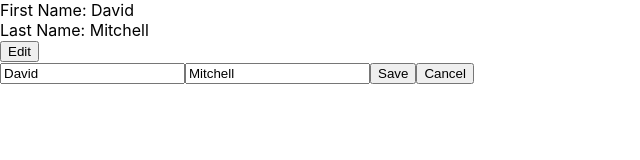
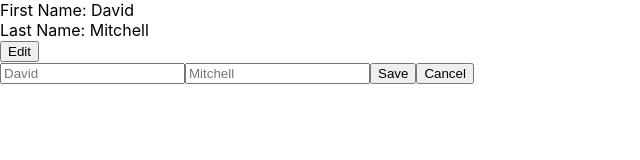
Before and after one commit to SamiBeig/react-events-app, a React (Create React App) app: page / in a window 1280 px wide. Shown: the top 160 px of the page, without its empty margins (0-640 px from the left). Built offline with nearby package versions, Linux system fonts and the light colour scheme.

Commit message:
Merged files, fixed errors to start project

```diff
--- a/src/Components/Display.js
+++ /dev/null
@@ -1,28 +0,0 @@
-import React from 'react';
-import '../App.css';
-
-class Display extends React.Component {
-  constructor(props) {
-    super(props);
-    this.state = {
-      firstName: 'David',
-      lastName: 'Mitchell'
-    };
-      this.handleNameChange = this.handleNameChange.bind(this);
-    }
-    render() {
-      return <div>
-      <div>First Name: {this.state.firstName}</div>
-      <div>Last Name: {this.state.lastName}</div>
-      <button type='button' onClick='Edit'>Edit</button>
-      </div>
-    }
-
-    handleNameChange(event) {
-      this.setState({
-        name: event.target.value
-      });
-    }
-};
-
-export default Display;
--- a/src/Components/Form.js
+++ b/src/Components/Form.js
@@ -1,22 +1,75 @@
-import React from 'react';
-import Display from './Display'
-import Input from './Input'
-import '../App.css';
+import React from "react";
+import "../App.css";
 
-class Form extends React.Component {
+export default class Form extends React.Component {
   constructor(props) {
     super(props);
     this.state = {
-      firstName: 'David',
-      lastName: 'Mitchell'
+      firstName: "David",
+      lastName: "Mitchell"
     };
     this.handleNameChange = this.handleNameChange.bind(this);
   }
+
+  Display = () => {
+    return (
+      <div>
+        <div>First Name: {this.state.firstName}</div>
+        <div>Last Name: {this.state.lastName}</div>
+        <button type="button" onClick={this.Edit}>
+          Edit
+        </button>
+      </div>
+    );
+  };
+
+  Input = () => {
+    return (
+      <div>
+        <input
+          type="text"
+          id="firstName"
+          placeholder={this.state.firstName}
+          onChange={this.handleFirstNameChange}
+        />
+        <input
+          type="text"
+          id="lastName"
+          placeholder={this.state.lastName}
+          onChange={this.handleLastNameChange}
+        />
+        <button type="button" onClick={this.Save}>
+          Save
+        </button>
+        <button type="button" onClick={this.Cancel}>
+          Cancel
+        </button>
+      </div>
+    );
+  };
+
+  handleFirstNameChange = event => {
+    this.setState({
+      firstName: event.target.value
+    });
+  };
+
+  handleLastNameChange = event => {
+    this.setState({
+      lastName: event.target.value
+    });
+  };
+
+  Save = () => {};
+  Cancel = () => {};
+
   render() {
-      return <div>
-      <Display/>
-      <Input/>
+    return (
+      <div>
+        {this.Display()}
+        {this.Input()}
       </div>
+    );
   }
 
   handleNameChange(event) {
@@ -24,6 +77,4 @@ class Form extends React.Component {
       name: event.target.value
     });
   }
-};
-
-export default Form;
+}
--- a/src/Components/Input.js
+++ /dev/null
@@ -1,38 +0,0 @@
-import React from 'react';
-import '../App.css';
-
-class Input extends React.Component {
-  constructor(props) {
-    super(props);
-    this.state = {
-      firstName: 'David',
-      lastName: 'Mitchell'
-    };
-      this.handleFirstNameChange = this.handleFirstNameChange.bind(this);
-      this.handleLastNameChange = this.handleLastNameChange.bind(this);
-
-    }
-    render() {
-      return <div>
-      <input type='text' id ="firstName" value={this.state.firstName} onChange={this.handleNameChange}/>
-      <input type='text' id = "lastName" value={this.state.lastName} onChange={this.handleNameChange}/>
-      <button type='button' onClick='Save'>Save</button>
-      <button type='button' onClick='Cancel'>Cancel</button>
-      </div>
-    }
-
-    handleFirstNameChange(event) {
-      this.setState({
-        firstName: event.target.value,
-      });
-    }
-
-    handleLastNameChange(event) {
-      this.setState({
-        lastName: event.target.value,
-      });
-    }
-
-};
-
-export default Input;
```
Lines whose indentation alone changed are shown as unchanged.
